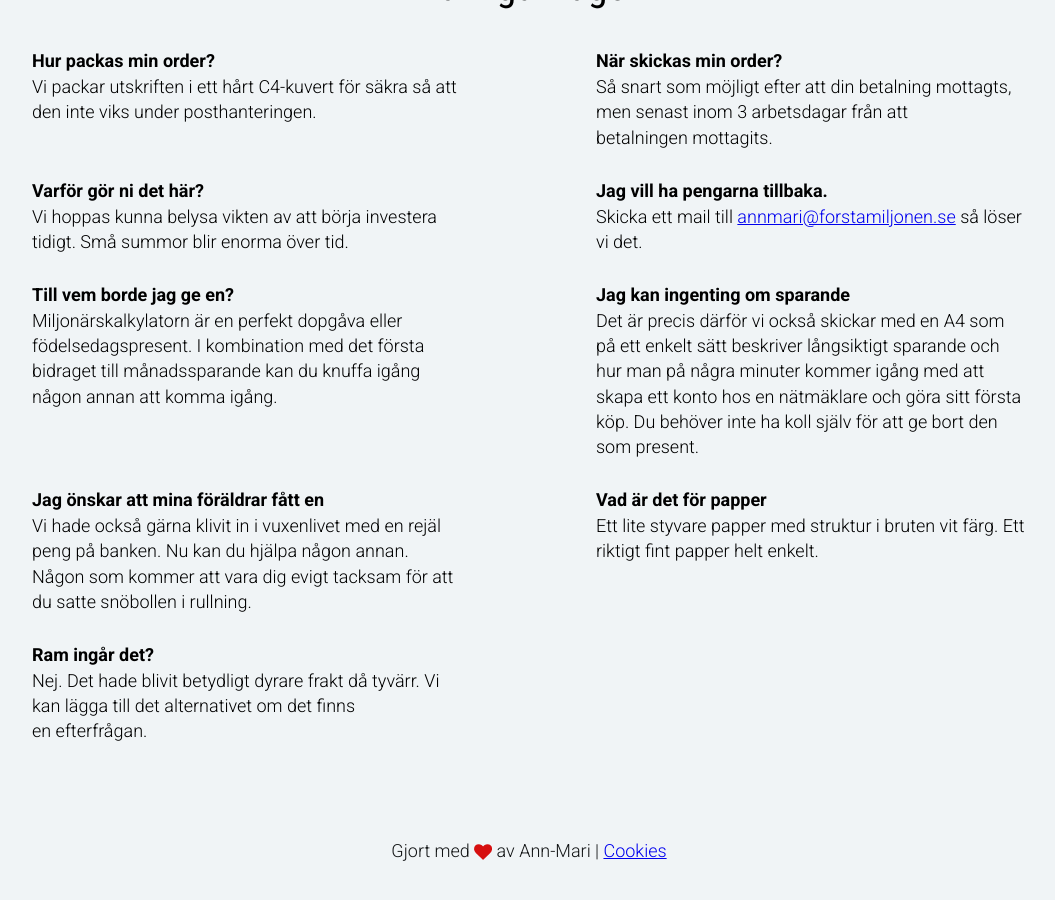
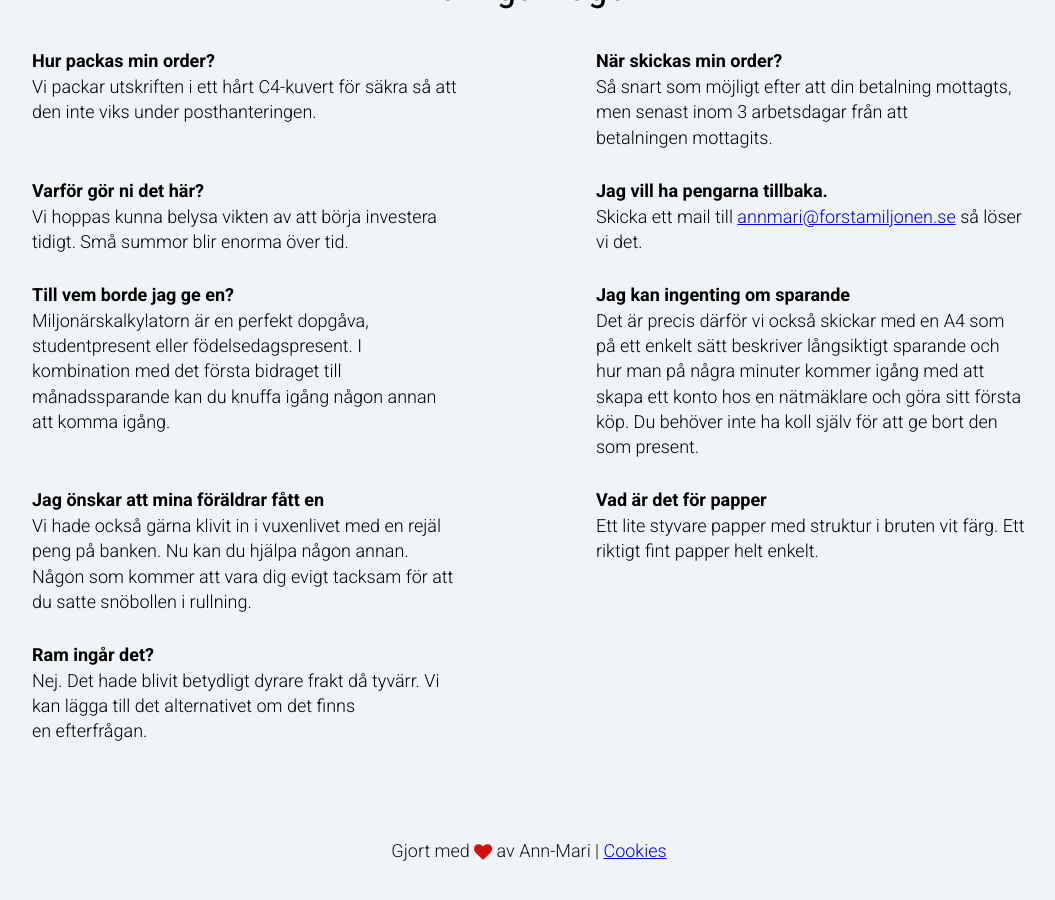
Before and after one commit to amo222/amo222.github.io, a Jekyll site: the page built from index.html, in a window 1280 px wide and 900 px high, scrolled down 2528 px. Shown: the whole window, without its empty margins (111-1166 px from the left). Built offline with Jekyll 4.4.1, drawn with Linux system fonts in a browser that asks for light colours; nearby versions of some CDN libraries.

Commit message:
Minor text update

```diff
--- a/index.html
+++ b/index.html
@@ -107,7 +107,7 @@ layout: default
             </div>
             <div class="faq_item">
                 <h4 class="faq_question">Till vem borde jag ge en?</h4>
-                <p class="faq_answer">Miljonärskalkylatorn är en perfekt dopgåva eller födelsedagspresent. I kombination med det första bidraget till månadssparande kan du knuffa igång någon annan att komma igång.</p>
+                <p class="faq_answer">Miljonärskalkylatorn är en perfekt dopgåva, studentpresent eller födelsedagspresent. I kombination med det första bidraget till månadssparande kan du knuffa igång någon annan att komma igång.</p>
             </div>
             <div class="faq_item">
                 <h4 class="faq_question">Jag kan ingenting om sparande</h4>
```
